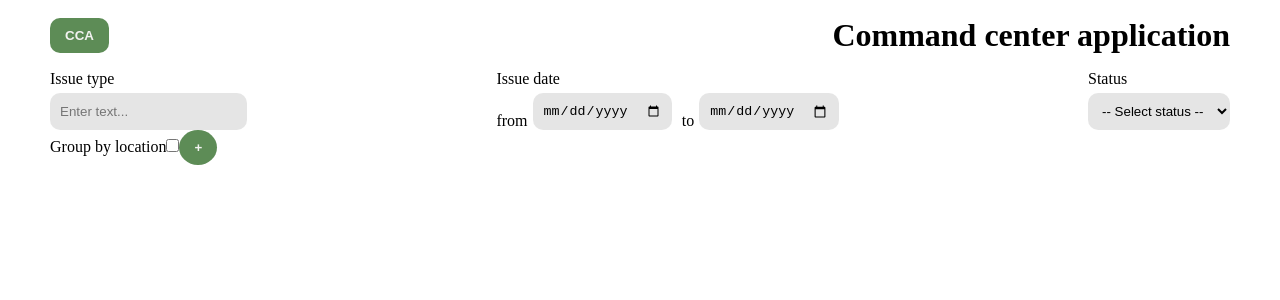
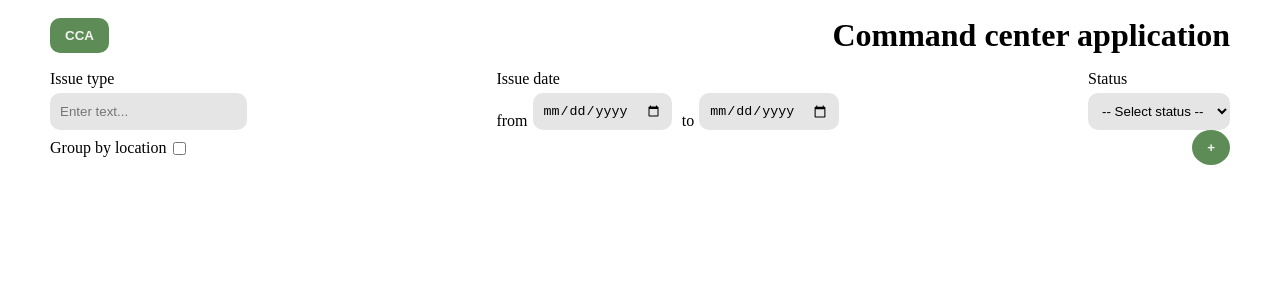
Before and after one commit to Elvira-del/command-center-app, a React (Create React App) app: page / in a window 1280 px wide. Shown: the top 300 px of the page. Built offline with nearby package versions, Linux system fonts and the light colour scheme.

Commit message:
feat: add panel grouping by location

```diff
--- /dev/null
+++ b/src/components/molecules/GroupPanel/GroupPanel.tsx
@@ -0,0 +1,27 @@
+import ButtonUI from "components/atoms/button/Button";
+import * as S from "./style";
+
+type GroupPanelProps = {
+  onOpenForm: () => void;
+};
+
+const GroupPanel = ({ onOpenForm }: GroupPanelProps) => {
+  return (
+    <S.Panel>
+      <S.GroupLabel htmlFor="groupTask">
+        Group by location
+        <S.GroupCheck type="checkbox" id="groupTask" />
+      </S.GroupLabel>
+      <ButtonUI
+        type="button"
+        className="primary"
+        radius="50"
+        onClick={onOpenForm}
+      >
+        +
+      </ButtonUI>
+    </S.Panel>
+  );
+};
+
+export default GroupPanel;
--- /dev/null
+++ b/src/components/molecules/GroupPanel/index.ts
@@ -0,0 +1 @@
+export { default } from "./GroupPanel";
--- /dev/null
+++ b/src/components/molecules/GroupPanel/style.ts
@@ -0,0 +1,18 @@
+import styled from "styled-components";
+
+export const Panel = styled.div`
+  display: flex;
+  justify-content: space-between;
+  align-items: center;
+`;
+
+export const GroupLabel = styled.label`
+  position: relative;
+  padding-right: 20px;
+`;
+
+export const GroupCheck = styled.input`
+  position: absolute;
+  top: 17%;
+  right: 0;
+`;
--- a/src/components/pages/CenterPage/CenterPage.tsx
+++ b/src/components/pages/CenterPage/CenterPage.tsx
@@ -6,6 +6,7 @@ import FilterPanel from "components/molecules/FilterPanel/FilterPanel";
 import TasksList from "components/molecules/TasksList/TasksList";
 import IssueForm from "components/molecules/IssueForm/IssueForm";
 import * as S from "./style";
+import GroupPanel from "components/molecules/GroupPanel/GroupPanel";
 
 export type Issue = {
   location: string;
@@ -56,20 +57,7 @@ const CenterPage = () => {
             />
 
             <S.TasksWrapper>
-              <div>
-                <label htmlFor="groupTask">
-                  Group by location
-                  <input type="checkbox" id="groupTask" />
-                </label>
-                <ButtonUI
-                  type="button"
-                  className="primary"
-                  radius="50"
-                  onClick={() => setIsOpen(true)}
-                >
-                  +
-                </ButtonUI>
-              </div>
+              <GroupPanel onOpenForm={() => setIsOpen(true)} />
 
               {isOpen ? (
                 <IssueForm
--- a/src/components/pages/CenterPage/style.ts
+++ b/src/components/pages/CenterPage/style.ts
@@ -13,11 +13,10 @@ export const HeaderWrapper = styled.div`
 
 export const Main = styled.main``;
 
-export const Section = styled.section`
-  margin-bottom: 35px;
-`;
+export const Section = styled.section``;
 
 export const TasksWrapper = styled.div`
   display: flex;
   flex-direction: column;
+  gap: ${({ theme }) => theme.gap}px;
 `;
```
